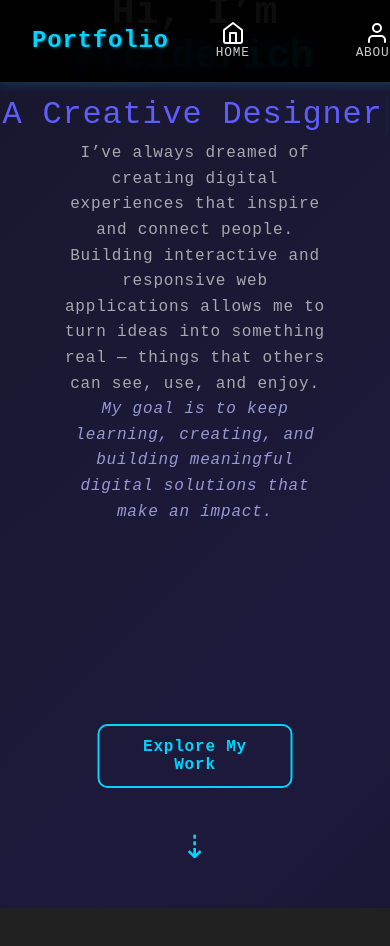
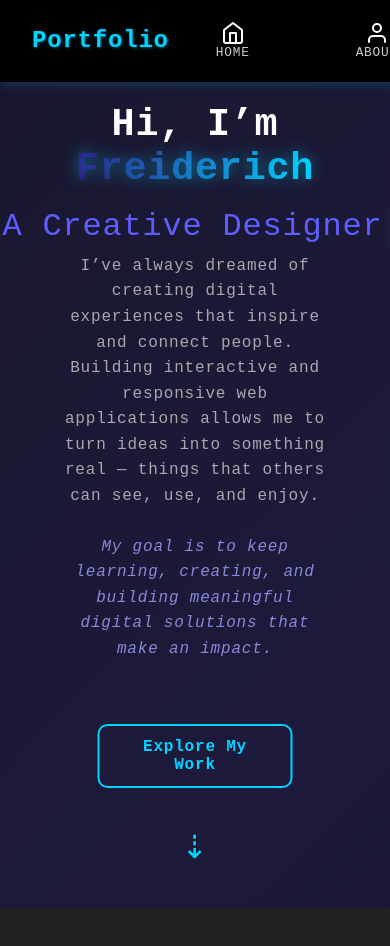
Before and after one commit to Freiderich/Portfolio, a React (Vite) app: page / in a window 390 px wide. Shown: the top 946 px of the page. Built offline with nearby package versions, Linux system fonts and the light colour scheme.

Commit message:
More appealing

```diff
--- a/src/components/Home.jsx
+++ b/src/components/Home.jsx
@@ -33,6 +33,7 @@ function Home() {
     <section id="home" className="section home-section">
       <div className="overlay"></div>
 
+      {/* Main layout: left (intro) and right (text) */}
       <div className="home-container fade-in">
         {/* LEFT SIDE */}
         <div className="home-left">
@@ -62,7 +63,7 @@ function Home() {
         </div>
       </div>
 
-    {/* CENTER BUTTON + ARROW */}
+      {/* CENTERED BUTTON + SCROLL ICON */}
       <div className="home-bottom">
         <a href="#projects" className="cube-btn">
           Explore My Work
--- a/src/styles/Home.css
+++ b/src/styles/Home.css
@@ -70,20 +70,31 @@
   text-align: center;
 }
 
+/* INTRO TEXT SECTION */
 .home-right .intro-text {
   max-width: 500px;
-  margin-bottom: 400px;
+  margin-bottom: 350px;
   line-height: 1.6;
   color: #ddd;
 }
+
 .intro-text p {
-  margin-bottom: 10px;
+  margin-bottom: 15px;
   font-size: 1rem;
 }
 
+/* FIRST PARAGRAPH – personal vision */
+.intro-text .dream {
+  color: #e0e0ff;
+  font-weight: 500;
+}
+
+/* SECOND PARAGRAPH – mission statement */
 .intro-text .mission {
   font-style: italic;
-  color: #b8b8ff;
+  color: #9fa8ff;
+  margin-bottom: 0px;
+  margin-top: 25px;
 }
 
 /* GLOWING GRADIENT NAME */
@@ -188,4 +199,8 @@
   .home-bottom {
     bottom: 30px;
   }
+
+  .home-right .intro-text {
+    margin-bottom: 150px;
+  }
 }
```
Lines whose indentation alone changed are shown as unchanged.
